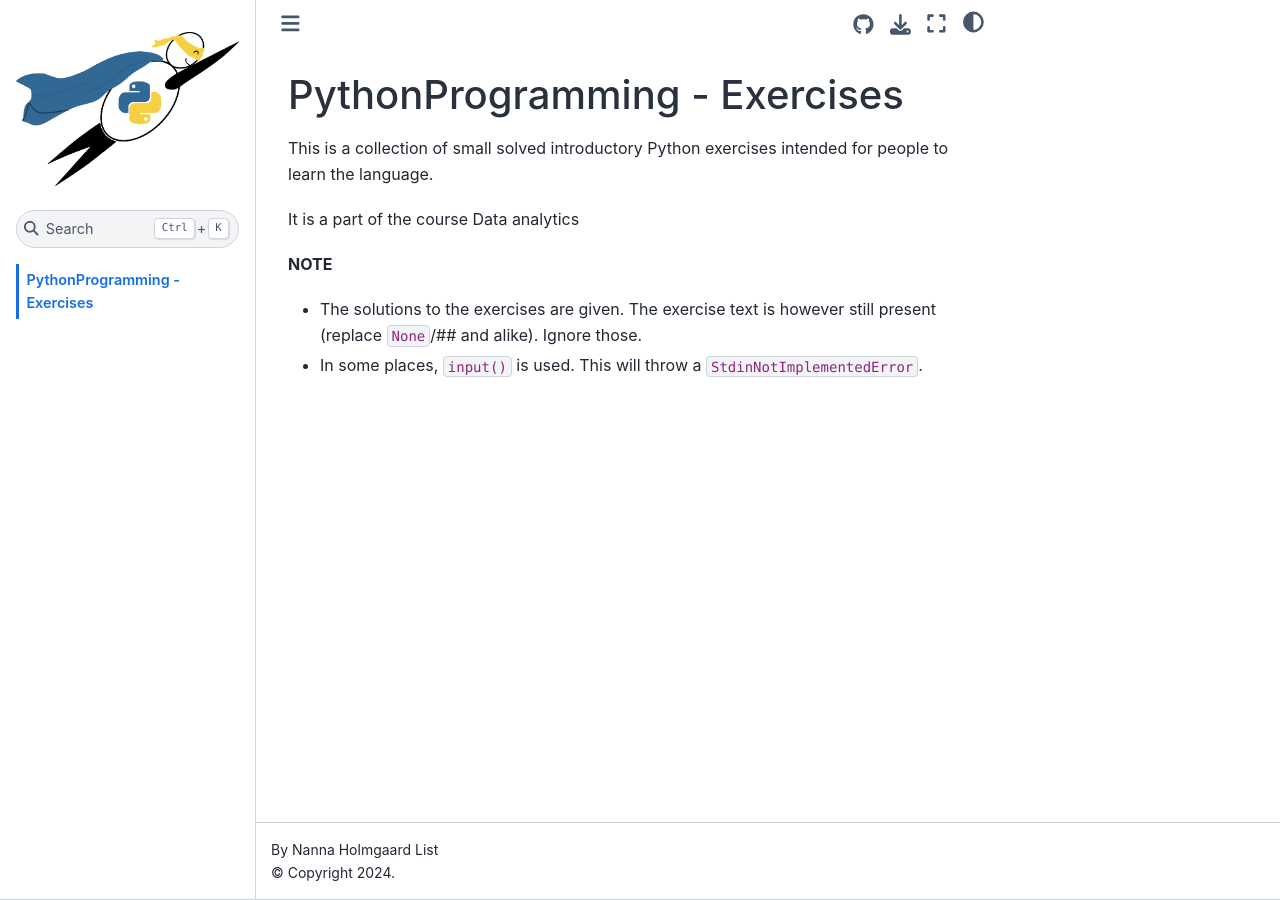
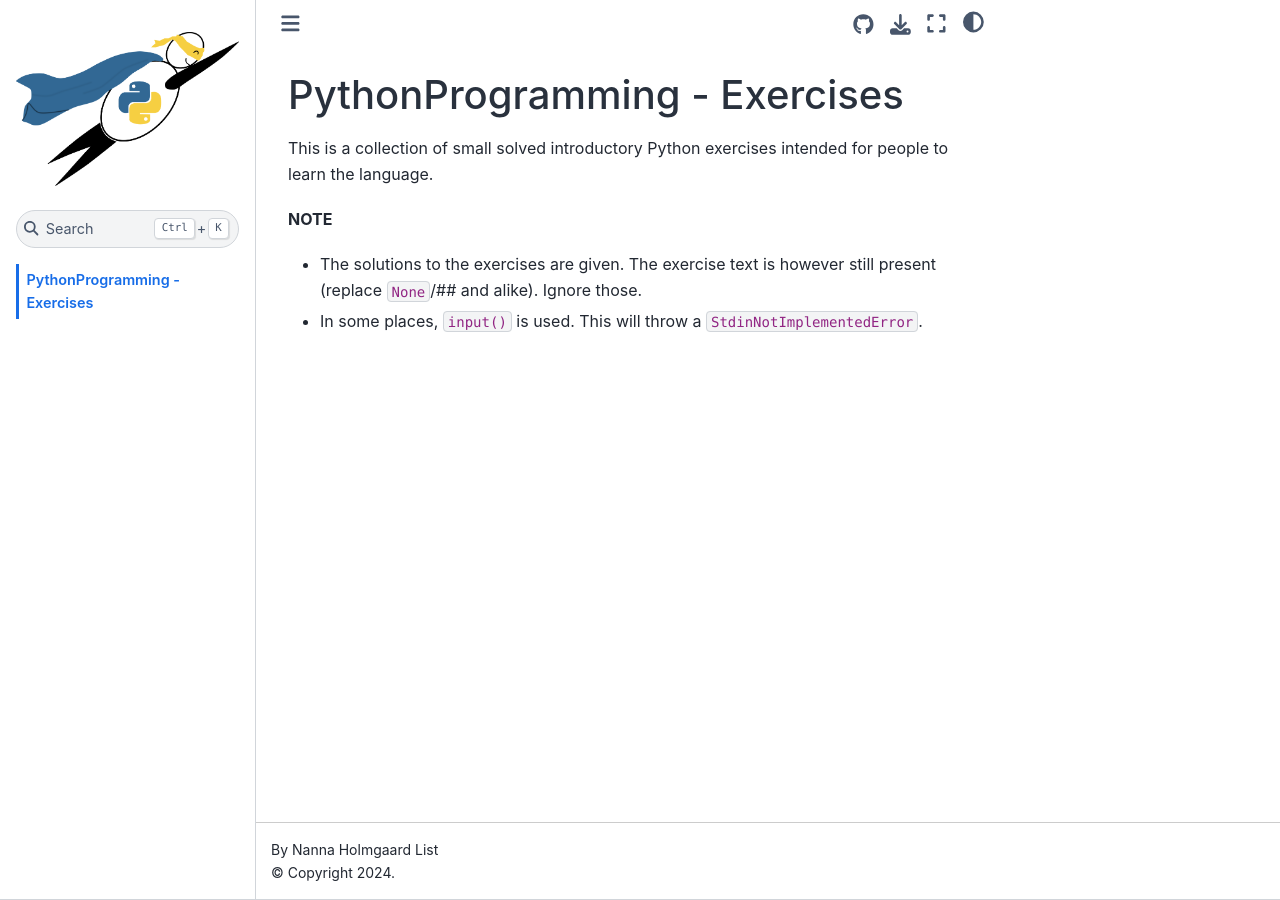
Before and after one commit to nhlist/PythonChemistry_JupyterBook, a Jupyter Book: the page built from intro.md, in a window 1280 px wide. Built offline with Jupyter Book 1.0.4 settings and Sphinx 7.4.7 and the Sphinx Book theme 1.1.4, drawn with Linux system fonts in a browser that asks for light colours; pages that are not in the unit, such as notebooks, are missing from menus.

Commit message:
updated description

```diff
--- a/intro.md
+++ b/intro.md
@@ -2,8 +2,6 @@
 
 This is a collection of small solved introductory Python exercises
 intended for people to learn the language.
-
-It is a part of the course Data analytics
 
 **NOTE**
 * The solutions to the exercises are given. The exercise text is however still present (replace `None`/## and alike). Ignore those.
```
Also changed, not shown: 1 other file.
